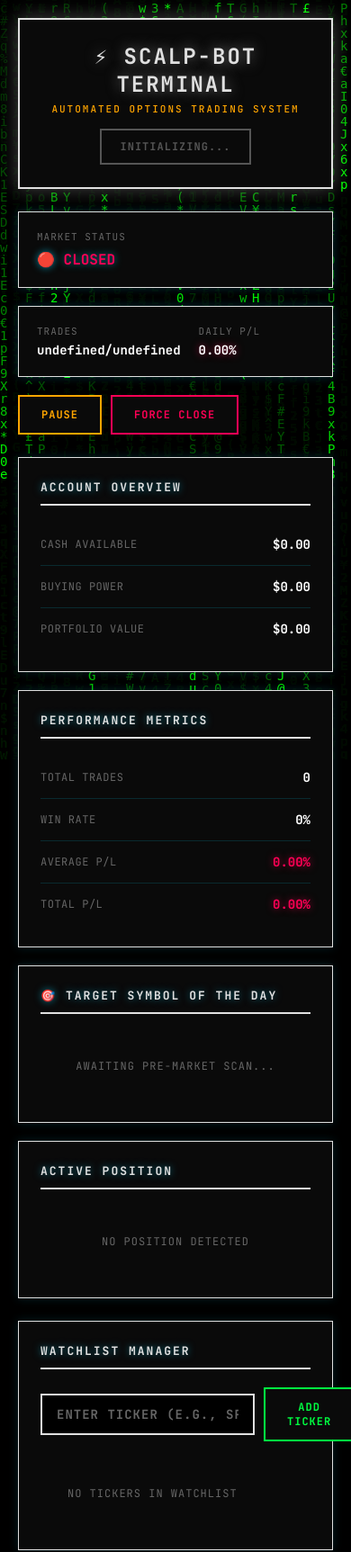
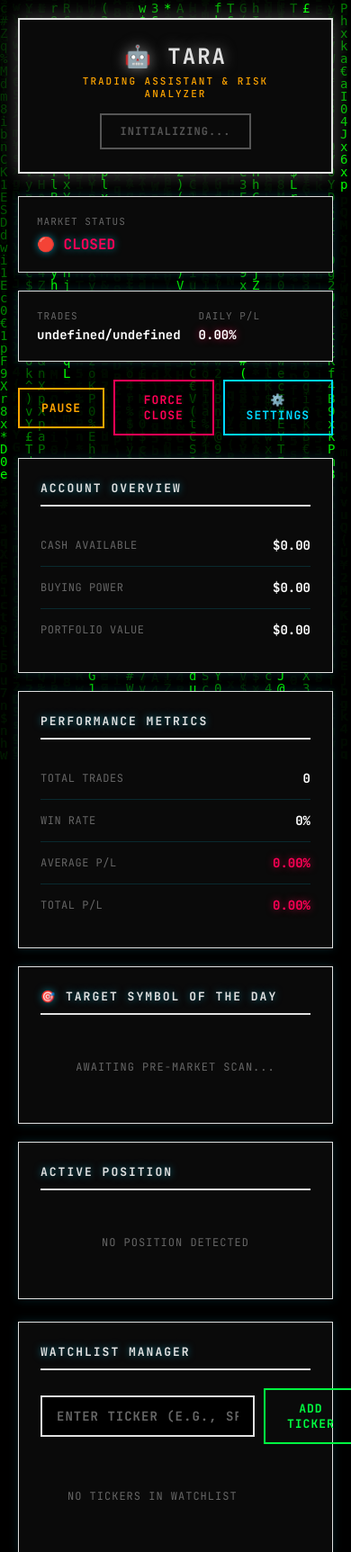
Before and after one commit to CodeShali/scalp-bot, a Flask app: page / in a window 390 px wide. Shown: the top 1725 px of the page at 90% size. Run offline with Flask 3, Linux system fonts and the light colour scheme; data that the repository does not hold is empty; parts of the project's set-up code (start-up, migrations or seed data) failed here and were passed over.

Commit message:
Rebrand to TARA and add Settings Panel
Rebranding:
- Changed name from 'Scalp Bot Terminal' to 'TARA'
- TARA = Trading Assistant & Risk Analyzer
- Updated page title and header
- Added robot emoji 🤖 for branding

New Settings Panel:
- Added ⚙️ SETTINGS button to control panel
- Beautiful modal with cyan-bordered design
- Live configuration editing without restarting bot
- Organized into 3 sections:

1. Trading Parameters:
   - Profit Target (%)
   - Stop Loss (%)
   - Risk Per Trade (%)
   - Position Timeout (seconds)

2. Safety Limits:
   - Max Daily Loss (%)
   - Max Trades Per Day

3. Signal Detection:
   - RSI Call Minimum
   - RSI Put Maximum

Features:
- Loads current settings from config
- Validates and saves to config.yaml
- Instant application of changes
- Discord notification on save
- Help text for each setting
- Responsive modal design
- Click outside to close
- ESC key support

API Endpoints:
- GET /api/status now includes trading & signals config
- POST /api/settings to update configuration

UI/UX:
- Modal with Matrix-style cyan borders
- Dark theme consistent with dashboard
- Input fields with focus effects
- Save/Cancel buttons
- Scrollable content for mobile
- Helpful descriptions for each setting

Benefits:
- No need to edit config.yaml manually
- No need to restart bot for changes
- Visual feedback on save
- Prevents configuration errors
- User-friendly interface
- Real-time updates

Settings are persisted to config.yaml and take effect immediately!

```diff
--- a/main.py
+++ b/main.py
@@ -715,7 +715,9 @@ def api_status():
         'ticker_of_day': ticker_info,
         'today_trades': today_trades,
         'config': {
-            'watchlist': bot.config.get('watchlist', {})
+            'watchlist': bot.config.get('watchlist', {}),
+            'trading': bot.config.get('trading', {}),
+            'signals': bot.config.get('signals', {})
         },
         'timestamp': datetime.now(EASTERN_TZ).isoformat()
     })
@@ -1062,6 +1064,46 @@ def api_remove_from_watchlist():
         return jsonify({'error': 'Failed to save configuration'}), 500
 
 
+@app.route('/api/settings', methods=['POST'])
+def api_update_settings():
+    """Update bot configuration settings."""
+    bot = ScalpingBot._instance
+    if not bot:
+        return jsonify({'error': 'Bot not initialized'}), 503
+
+    data = request.get_json()
+
+    try:
+        import yaml
+
+        # Update trading settings
+        if 'trading' in data:
+            if 'trading' not in bot.config:
+                bot.config['trading'] = {}
+            bot.config['trading'].update(data['trading'])
+
+        # Update signal settings
+        if 'signals' in data:
+            if 'signals' not in bot.config:
+                bot.config['signals'] = {}
+            bot.config['signals'].update(data['signals'])
+
+        # Save to config file
+        with open('config.yaml', 'w') as f:
+            yaml.dump(bot.config, f, default_flow_style=False)
+
+        logger.info("Settings updated successfully")
+        bot.notifier.send("⚙️ **Settings Updated**\nConfiguration changes saved and applied.")
+
+        return jsonify({
+            'success': True,
+            'message': 'Settings updated successfully'
+        })
+    except Exception as exc:
+        logger.error("Failed to update settings: %s", exc)
+        return jsonify({'error': 'Failed to save settings'}), 500
+
+
 def main() -> None:
     """Main entry point for the bot."""
     try:
--- a/static/dashboard.css
+++ b/static/dashboard.css
@@ -31,13 +31,17 @@ body {
 .limit-item { display: flex; flex-direction: column; gap: 5px; }
 .limit-item span:last-child { color: #ffffff; font-weight: 700; font-size: 14px; }
 .controls { display: flex; gap: 10px; align-items: center; }
-.btn { padding: 12px 24px; border: 2px solid; font-weight: 700; font-size: 12px; cursor: pointer; transition: all 0.2s; text-transform: uppercase; font-family: 'JetBrains Mono', monospace; letter-spacing: 1px; background: #0a0a0a; }
+.btn { padding: 12px 24px; border: 2px solid; font-weight: 700; cursor: pointer; transition: all 0.2s; font-family: 'JetBrains Mono', monospace; font-size: 13px; letter-spacing: 1px; text-transform: uppercase; background: transparent; }
+.btn-success { color: #00ff41; border-color: #00ff41; }
+.btn-success:hover { background: #00ff41; color: #000000; box-shadow: 0 0 20px rgba(0, 255, 65, 0.6); }
 .btn-warning { color: #ffa500; border-color: #ffa500; }
-.btn-warning:hover { background: rgba(255, 165, 0, 0.1); box-shadow: 0 0 20px rgba(255, 165, 0, 0.5); }
-.btn-success { color: #00ff41; border-color: #00ff41; }
-.btn-success:hover { background: rgba(0, 255, 65, 0.1); box-shadow: 0 0 20px rgba(0, 255, 65, 0.5); }
+.btn-warning:hover { background: #ffa500; color: #000000; box-shadow: 0 0 20px rgba(255, 165, 0, 0.6); }
 .btn-danger { color: #ff0055; border-color: #ff0055; }
-.btn-danger:hover { background: rgba(255, 0, 85, 0.1); box-shadow: 0 0 20px rgba(255, 0, 85, 0.5); }
+.btn-danger:hover { background: #ff0055; color: #ffffff; box-shadow: 0 0 20px rgba(255, 0, 85, 0.6); }
+.btn-info { color: #00d9ff; border-color: #00d9ff; }
+.btn-info:hover { background: #00d9ff; color: #000000; box-shadow: 0 0 20px rgba(0, 217, 255, 0.6); }
+.btn-secondary { color: #666666; border-color: #666666; }
+.btn-secondary:hover { background: #666666; color: #ffffff; }
 .grid { display: grid; grid-template-columns: repeat(auto-fit, minmax(350px, 1fr)); gap: 20px; margin-bottom: 25px; }
 .card { background: #0a0a0a; border: 1px solid #e0e0e0; padding: 24px; box-shadow: 0 0 10px rgba(0, 217, 255, 0.15); }
 .card:hover { box-shadow: 0 0 20px rgba(0, 217, 255, 0.3); border-color: #e0e0e0; }
@@ -93,4 +97,19 @@ body {
 .reasoning-title { font-size: 14px; font-weight: 700; color: #00d9ff; margin-bottom: 10px; text-transform: uppercase; letter-spacing: 1px; }
 .reasoning-content { font-size: 13px; line-height: 1.8; color: #c0c0c0; }
 .reasoning-content strong { color: #ffffff; }
-@media (max-width: 768px) { .header { flex-direction: column; gap: 15px; text-align: center; } .grid { grid-template-columns: 1fr; } .control-panel { flex-direction: column; } }
+.modal { display: none; position: fixed; z-index: 1000; left: 0; top: 0; width: 100%; height: 100%; overflow: auto; background-color: rgba(0, 0, 0, 0.9); }
+.modal-content { background-color: #0a0a0a; margin: 5% auto; padding: 0; border: 2px solid #00d9ff; width: 90%; max-width: 700px; box-shadow: 0 0 30px rgba(0, 217, 255, 0.5); }
+.modal-header { padding: 20px; border-bottom: 2px solid #00d9ff; display: flex; justify-content: space-between; align-items: center; }
+.modal-header h2 { color: #00d9ff; margin: 0; font-size: 20px; letter-spacing: 2px; }
+.close { color: #666666; font-size: 32px; font-weight: 700; cursor: pointer; transition: all 0.2s; }
+.close:hover { color: #ff0055; text-shadow: 0 0 10px rgba(255, 0, 85, 0.8); }
+.modal-body { padding: 30px; max-height: 60vh; overflow-y: auto; }
+.settings-section { margin-bottom: 30px; }
+.settings-section h3 { color: #e0e0e0; font-size: 16px; margin-bottom: 20px; border-bottom: 1px solid #333; padding-bottom: 10px; letter-spacing: 1px; }
+.setting-item { margin-bottom: 20px; }
+.setting-item label { display: block; color: #e0e0e0; font-size: 13px; margin-bottom: 8px; font-weight: 600; letter-spacing: 0.5px; }
+.setting-item input { width: 100%; padding: 12px; background: #000000; border: 2px solid #333; color: #ffffff; font-family: 'JetBrains Mono', monospace; font-size: 14px; }
+.setting-item input:focus { outline: none; border-color: #00d9ff; box-shadow: 0 0 10px rgba(0, 217, 255, 0.3); }
+.setting-help { display: block; color: #666666; font-size: 11px; margin-top: 5px; font-style: italic; }
+.modal-footer { padding: 20px; border-top: 2px solid #00d9ff; display: flex; gap: 10px; justify-content: flex-end; }
+@media (max-width: 768px) { .header { flex-direction: column; gap: 15px; text-align: center; } .grid { grid-template-columns: 1fr; } .control-panel { flex-direction: column; } .modal-content { width: 95%; margin: 10% auto; } }
--- a/static/dashboard.js
+++ b/static/dashboard.js
@@ -313,12 +313,106 @@ document.addEventListener('DOMContentLoaded', () => {
         }
     });
 
+    // Settings modal handlers
+    const modal = document.getElementById('settingsModal');
+    const settingsBtn = document.getElementById('settingsBtn');
+    const closeBtn = document.querySelector('.close');
+    const cancelBtn = document.getElementById('cancelSettings');
+    const saveBtn = document.getElementById('saveSettings');
+
+    settingsBtn.addEventListener('click', () => {
+        loadSettings();
+        modal.style.display = 'block';
+    });
+
+    closeBtn.addEventListener('click', () => {
+        modal.style.display = 'none';
+    });
+
+    cancelBtn.addEventListener('click', () => {
+        modal.style.display = 'none';
+    });
+
+    window.addEventListener('click', (event) => {
+        if (event.target == modal) {
+            modal.style.display = 'none';
+        }
+    });
+
+    saveBtn.addEventListener('click', async () => {
+        await saveSettings();
+    });
+
     // Start dashboard updates
     loadWatchlist();
     updateDashboard();
     setInterval(updateDashboard, 5000); // Refresh every 5 seconds
     setInterval(loadWatchlist, 30000); // Refresh watchlist every 30 seconds
 });
+
+// Load current settings
+async function loadSettings() {
+    try {
+        const response = await fetch('/api/status');
+        const data = await response.json();
+        const config = data.config || {};
+
+        // Trading parameters
+        document.getElementById('profitTarget').value = (config.trading?.profit_target_pct || 0.15) * 100;
+        document.getElementById('stopLoss').value = (config.trading?.stop_loss_pct || 0.07) * 100;
+        document.getElementById('riskPerTrade').value = (config.trading?.max_risk_pct || 0.01) * 100;
+        document.getElementById('timeout').value = config.trading?.timeout_seconds || 300;
+
+        // Safety limits
+        document.getElementById('maxDailyLoss').value = (config.trading?.max_daily_loss_pct || 0.03) * 100;
+        document.getElementById('maxTrades').value = config.trading?.max_trades_per_day || 5;
+
+        // Signal detection
+        document.getElementById('rsiCallMin').value = config.signals?.rsi_call_min || 60;
+        document.getElementById('rsiPutMax').value = config.signals?.rsi_put_max || 40;
+    } catch (error) {
+        console.error('Error loading settings:', error);
+        alert('Failed to load settings');
+    }
+}
+
+// Save settings
+async function saveSettings() {
+    try {
+        const settings = {
+            trading: {
+                profit_target_pct: parseFloat(document.getElementById('profitTarget').value) / 100,
+                stop_loss_pct: parseFloat(document.getElementById('stopLoss').value) / 100,
+                max_risk_pct: parseFloat(document.getElementById('riskPerTrade').value) / 100,
+                timeout_seconds: parseInt(document.getElementById('timeout').value),
+                max_daily_loss_pct: parseFloat(document.getElementById('maxDailyLoss').value) / 100,
+                max_trades_per_day: parseInt(document.getElementById('maxTrades').value)
+            },
+            signals: {
+                rsi_call_min: parseInt(document.getElementById('rsiCallMin').value),
+                rsi_put_max: parseInt(document.getElementById('rsiPutMax').value)
+            }
+        };
+
+        const response = await fetch('/api/settings', {
+            method: 'POST',
+            headers: { 'Content-Type': 'application/json' },
+            body: JSON.stringify(settings)
+        });
+
+        const data = await response.json();
+
+        if (response.ok) {
+            alert('Settings saved successfully! Changes will take effect immediately.');
+            document.getElementById('settingsModal').style.display = 'none';
+        } else {
+            alert('Error: ' + (data.error || 'Failed to save settings'));
+        }
+    } catch (error) {
+        console.error('Error saving settings:', error);
+        alert('Failed to save settings');
+    }
+}
 
 // Generate intelligent reasoning for ticker selection
 function generateSelectionReasoning(symbol, metrics, score) {
--- a/templates/dashboard.html
+++ b/templates/dashboard.html
@@ -3,9 +3,9 @@
 <head>
     <meta charset="UTF-8">
     <meta name="viewport" content="width=device-width, initial-scale=1.0">
-    <title>Scalp Bot | Terminal</title>
+    <title>TARA | Trading Assistant</title>
     <link href="https://fonts.googleapis.com/css2?family=JetBrains+Mono:wght@400;500;600;700&display=swap" rel="stylesheet">
-    <link rel="stylesheet" href="/static/dashboard.css?v=11">
+    <link rel="stylesheet" href="/static/dashboard.css?v=12">
 </head>
 <body>
     <canvas id="matrix-bg"></canvas>
@@ -13,8 +13,8 @@
         <!-- Header -->
         <div class="header">
             <div class="header-left">
-                <h1>⚡ SCALP-BOT TERMINAL</h1>
-                <div class="subtitle">AUTOMATED OPTIONS TRADING SYSTEM</div>
+                <h1>🤖 TARA</h1>
+                <div class="subtitle">TRADING ASSISTANT & RISK ANALYZER</div>
             </div>
             <span id="botStatus" class="status-badge loading">INITIALIZING...</span>
         </div>
@@ -39,6 +39,7 @@
                 <button id="pauseBtn" class="btn btn-warning">PAUSE</button>
                 <button id="resumeBtn" class="btn btn-success" style="display:none;">RESUME</button>
                 <button id="forceCloseBtn" class="btn btn-danger">FORCE CLOSE</button>
+                <button id="settingsBtn" class="btn btn-info">⚙️ SETTINGS</button>
             </div>
         </div>
 
@@ -142,7 +143,75 @@
         </div>
     </div>
 
+    <!-- Settings Modal -->
+    <div id="settingsModal" class="modal">
+        <div class="modal-content">
+            <div class="modal-header">
+                <h2>⚙️ TARA Settings</h2>
+                <span class="close">&times;</span>
+            </div>
+            <div class="modal-body">
+                <div class="settings-section">
+                    <h3>Trading Parameters</h3>
+                    <div class="setting-item">
+                        <label>Profit Target (%)</label>
+                        <input type="number" id="profitTarget" step="0.01" min="0" max="1">
+                        <span class="setting-help">Exit when position reaches this profit percentage</span>
+                    </div>
+                    <div class="setting-item">
+                        <label>Stop Loss (%)</label>
+                        <input type="number" id="stopLoss" step="0.01" min="0" max="1">
+                        <span class="setting-help">Exit when position hits this loss percentage</span>
+                    </div>
+                    <div class="setting-item">
+                        <label>Risk Per Trade (%)</label>
+                        <input type="number" id="riskPerTrade" step="0.001" min="0" max="0.1">
+                        <span class="setting-help">Percentage of capital to risk per trade</span>
+                    </div>
+                    <div class="setting-item">
+                        <label>Position Timeout (seconds)</label>
+                        <input type="number" id="timeout" step="1" min="60" max="3600">
+                        <span class="setting-help">Auto-exit if position held longer than this</span>
+                    </div>
+                </div>
+
+                <div class="settings-section">
+                    <h3>Safety Limits</h3>
+                    <div class="setting-item">
+                        <label>Max Daily Loss (%)</label>
+                        <input type="number" id="maxDailyLoss" step="0.01" min="0" max="0.5">
+                        <span class="setting-help">Stop trading if daily loss exceeds this</span>
+                    </div>
+                    <div class="setting-item">
+                        <label>Max Trades Per Day</label>
+                        <input type="number" id="maxTrades" step="1" min="1" max="50">
+                        <span class="setting-help">Maximum number of trades allowed per day</span>
+                    </div>
+                </div>
+
+                <div class="settings-section">
+                    <h3>Signal Detection</h3>
+                    <div class="setting-item">
+                        <label>RSI Call Minimum</label>
+                        <input type="number" id="rsiCallMin" step="1" min="50" max="80">
+                        <span class="setting-help">Minimum RSI for call signals</span>
+                    </div>
+                    <div class="setting-item">
+                        <label>RSI Put Maximum</label>
+                        <input type="number" id="rsiPutMax" step="1" min="20" max="50">
+                        <span class="setting-help">Maximum RSI for put signals</span>
+                    </div>
+                </div>
+
+                <div class="modal-footer">
+                    <button id="saveSettings" class="btn btn-success">SAVE CHANGES</button>
+                    <button id="cancelSettings" class="btn btn-secondary">CANCEL</button>
+                </div>
+            </div>
+        </div>
+    </div>
+
     <script src="/static/matrix.js"></script>
-    <script src="/static/dashboard.js?v=5"></script>
+    <script src="/static/dashboard.js?v=6"></script>
 </body>
 </html>
```
